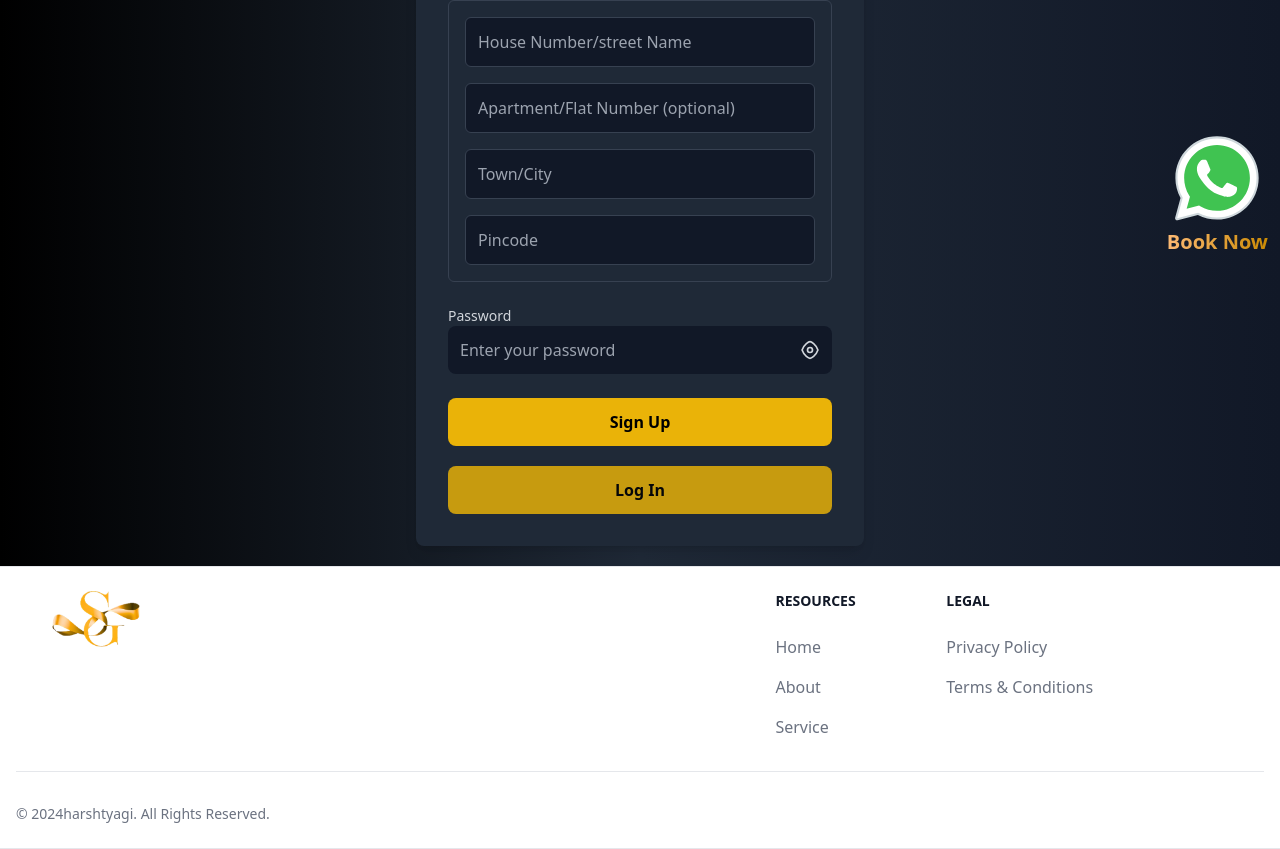
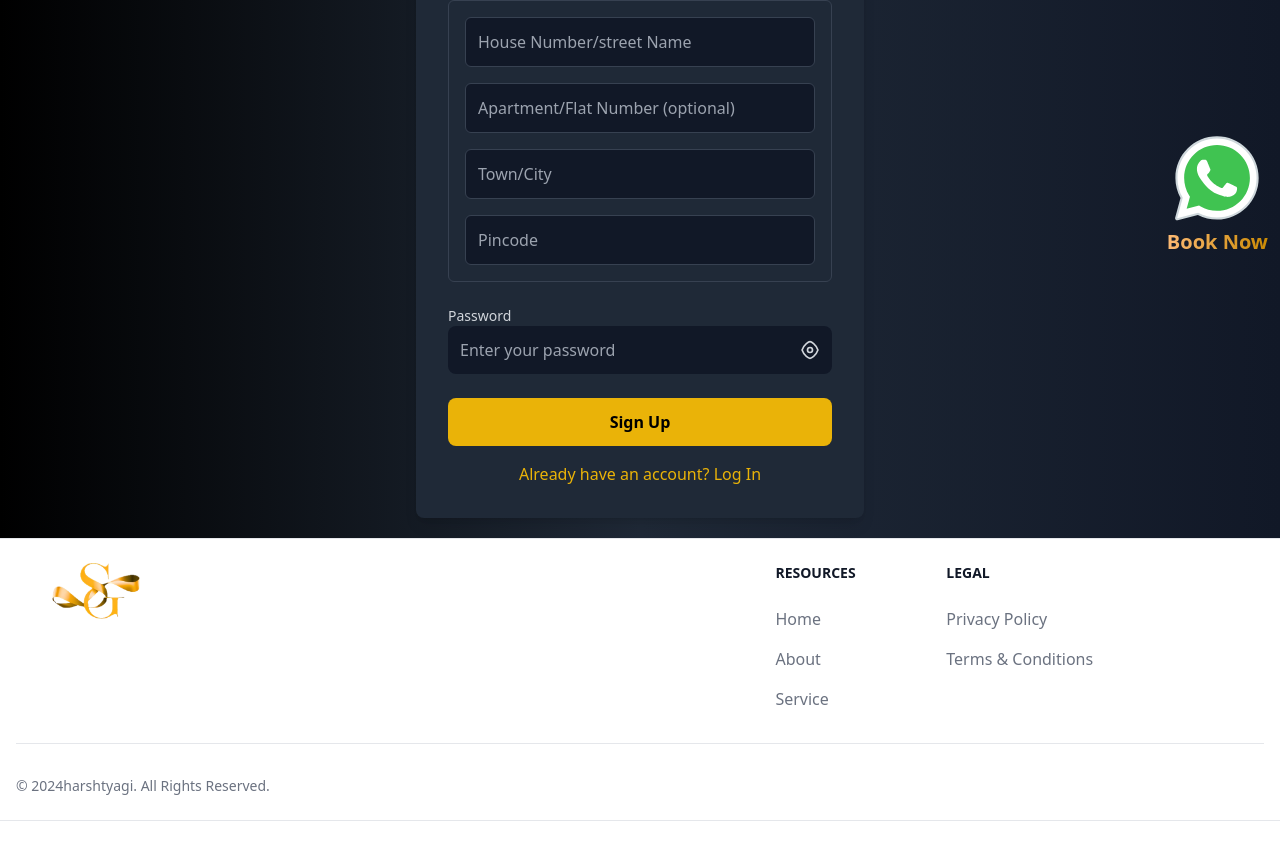
Before and after one commit to Harsh8118-ai/SilkenGlamour, a React (Vite) app in the folder Frontend/: page /contact/signup in a window 1280 px wide. Shown: the part 472-1321 px from the top of the page. After the commit the page ends 1293 px from the top, so only its background shows below. Built offline with nearby package versions, Linux system fonts and the light colour scheme.

Commit message:
Final Code

```diff
--- a/Frontend/src/components/Contact/SignUp.jsx
+++ b/Frontend/src/components/Contact/SignUp.jsx
@@ -28,7 +28,8 @@ const SignUp = () => {
         // Logic to send formData to the backend
         console.log(formData);
 
-        try {const response = await fetch('http://localhost:5000/api/auth/register', {
+        try {
+            const response = await fetch('https://silken-glamour-backend.vercel.app/api/auth/register', {
                 method: "POST",
                 headers: {
                     "Content-Type": "application/json",
@@ -36,12 +37,11 @@ const SignUp = () => {
                 body: JSON.stringify(formData),
             });
 
-        console.log(response);
-    }
-    catch(error) {
+            const data = await response.json();
+            console.log(data);
+        } catch (error) {
             console.log("register", error);
         }
-
     };
 
     return (
@@ -148,6 +148,7 @@ const SignUp = () => {
                                         type="text"
                                         placeholder="Pincode"
                                         required
+                                        autoComplete="postal-code"
                                         className="w-full p-3 border border-gray-700 bg-gray-900 text-gray-300 rounded-md focus:outline-none focus:ring-2 focus:ring-gray-600 transition duration-300 ease-in-out transform hover:scale-105"
                                     />
                                 </div>
@@ -169,7 +170,7 @@ const SignUp = () => {
                                 className="w-full p-3 text-gray-300 bg-gray-900 rounded-lg focus:outline-none focus:ring focus:ring-yellow-500 transition duration-300 ease-in-out transform hover:scale-105"
                                 placeholder="Enter your password"
                                 required // Required field
-                                autocomplete="new-password"
+                                autoComplete="new-password"
                             />
                             <button
                                 type="button"
@@ -210,20 +211,17 @@ const SignUp = () => {
                     {/* Submit Button */}
                     <button
                         type="submit"
-                        className="w-full p-3 bg-yellow-500 text-black font-semibold rounded-lg hover:bg-yellow-600 "
+                        className="w-full p-3 bg-yellow-500 text-black font-semibold rounded-lg hover:bg-yellow-600"
                     >
                         Sign Up
                     </button>
                 </form>
 
-                <Link to="/contact/login">
-                    <button
-                        type="button"
-                        className="mt-5 w-full p-3 bg-yellow-500 text-black font-semibold rounded-lg hover:bg-yellow-600 transition duration-300 ease-in-out transform hover:scale-105 animate-pulse"
-                    >
-                        Log In
-                    </button>
+                <div className="mt-4 text-center text-gray-400">
+                    <Link to="/contact/login" className="text-yellow-500 hover:text-yellow-400">
+                        Already have an account? Log In
                     </Link>
+                </div>
             </div>
         </div>
     );
```
Also changed, not shown: 2 other files (tests, documents, lock files or other folders). Lines whose indentation alone changed are shown as unchanged.
